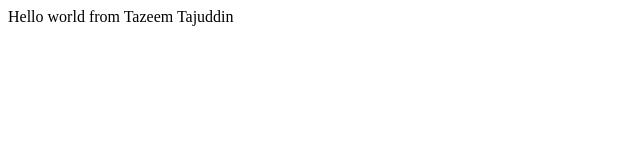
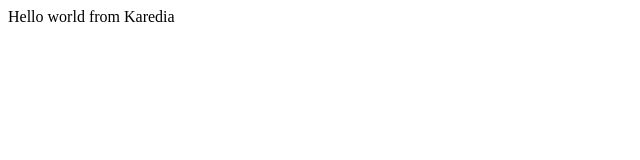
Before and after one commit to TazeemTajuddin/bootcamp2020-1assignment, a plain HTML site: page index.html in a window 1280 px wide. Shown: the full height of the page, 0-640 px from the left. Drawn offline with Linux system fonts and the light colour scheme.

Commit message:
Update name in index.html

```diff
--- a/index.html
+++ b/index.html
@@ -5,7 +5,7 @@
 </head>
 <body>
     <div>
-        Hello world from Tazeem Tajuddin
+        Hello world from Karedia
     </div>
 </body>
 </html>
```
